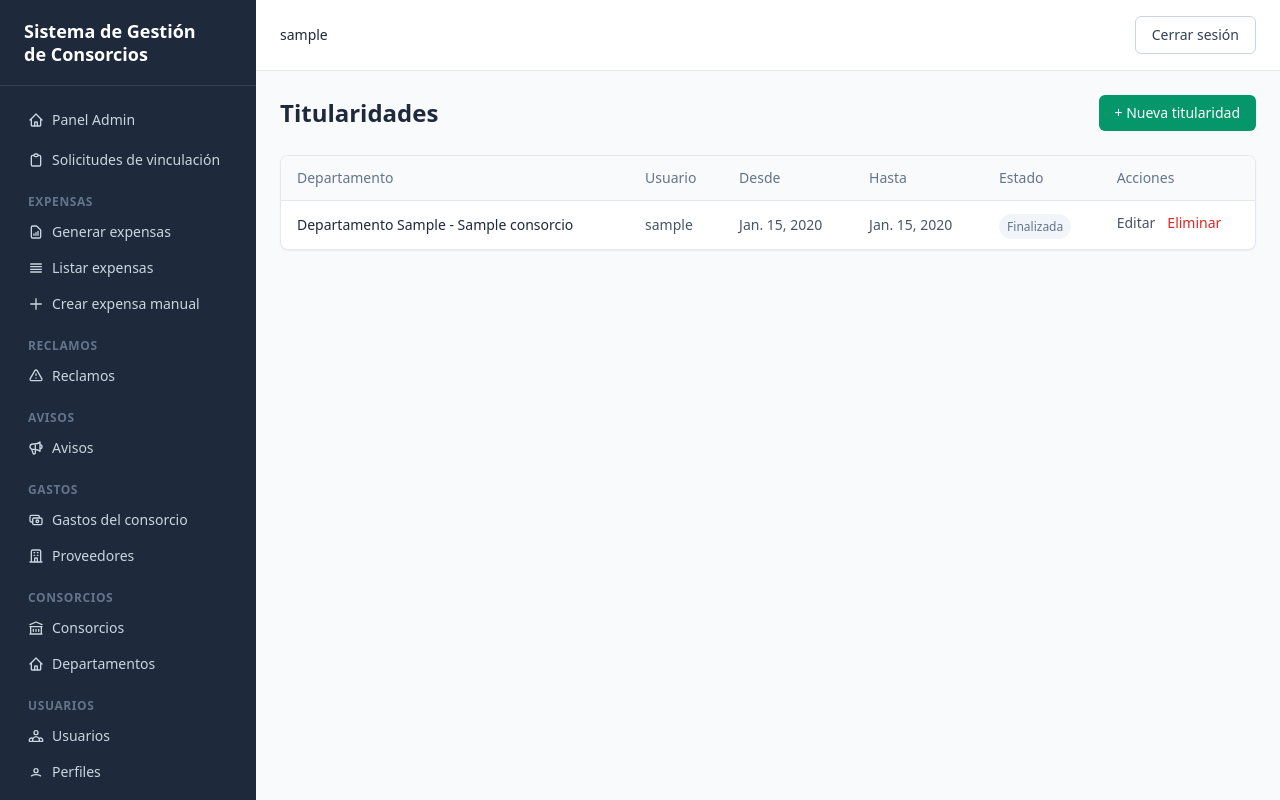
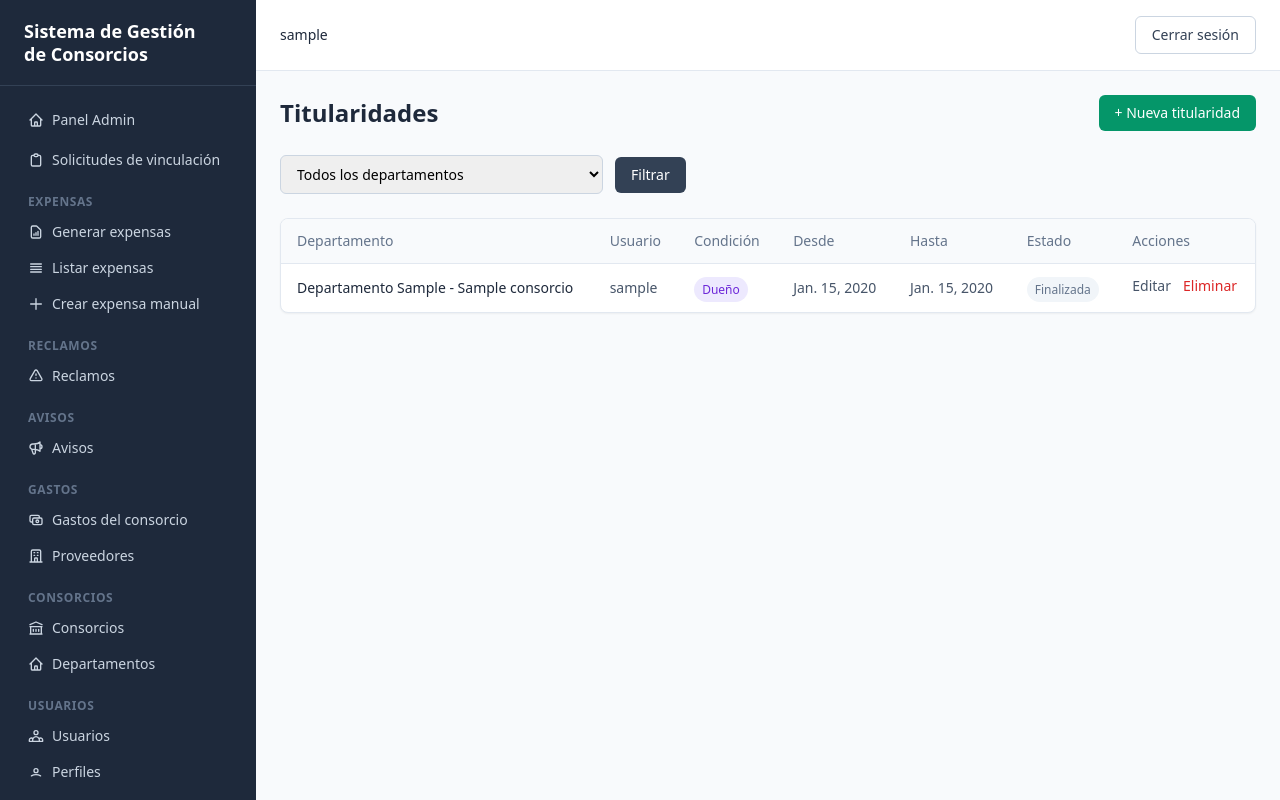
Before and after one commit to gogoroisler/TP-FINAL-BACKEND--IFTS18, a Django app: page /titularidades/ in a window 1280 px wide. Run offline with Django 5.2, Linux system fonts and the light colour scheme; a user stored in the database is signed in; tables that the repository leaves empty hold one stand-in row (values such as "Sample post"); some libraries are stand-ins or nearby versions.

Commit message:
feat: condicion en Titularidad + filtro por departamento + confirmacion al crear
- Campo condicion (dueño/inquilino) en Titularidad con migracion.
  Al aprobar una solicitud se copia automaticamente el condicion declarado.
- ListarTitularidadesView acepta ?departamento_id para filtrar titulares
  vigentes e historicos por departamento.
- CrearTitularidadView muestra pantalla de confirmacion si el departamento
  ya tiene un titular activo, antes de permitir la creacion.

```diff
--- a/consorcios/models.py
+++ b/consorcios/models.py
@@ -29,8 +29,14 @@ class Departamento(models.Model):
 
 
 class Titularidad(models.Model):
+    CONDICION_CHOICES = [
+        ('dueno', 'Dueño'),
+        ('inquilino', 'Inquilino'),
+    ]
+
     departamento = models.ForeignKey(Departamento, on_delete=models.CASCADE)
     usuario = models.ForeignKey(User, on_delete=models.CASCADE)
+    condicion = models.CharField(max_length=20, choices=CONDICION_CHOICES, default='dueno')
     fecha_desde = models.DateField()
     fecha_hasta = models.DateField(null=True, blank=True)
 
--- a/consorcios/views.py
+++ b/consorcios/views.py
@@ -156,6 +156,7 @@ def gestionar_solicitud(request, solicitud_id):
             Titularidad.objects.create(
                 departamento=solicitud.departamento,
                 usuario=solicitud.usuario,
+                condicion=solicitud.condicion,
                 fecha_desde=timezone.now().date(),
             )
         elif accion == 'aprobar_reemplazar':
@@ -170,6 +171,7 @@ def gestionar_solicitud(request, solicitud_id):
             Titularidad.objects.create(
                 departamento=solicitud.departamento,
                 usuario=solicitud.usuario,
+                condicion=solicitud.condicion,
                 fecha_desde=timezone.now().date(),
             )
         elif accion == 'aprobar_agregar':
@@ -180,6 +182,7 @@ def gestionar_solicitud(request, solicitud_id):
             Titularidad.objects.create(
                 departamento=solicitud.departamento,
                 usuario=solicitud.usuario,
+                condicion=solicitud.condicion,
                 fecha_desde=timezone.now().date(),
             )
         elif accion == 'rechazar':
@@ -275,7 +278,17 @@ class ListarTitularidadesView(RolRequeridoMixin, ListView):
     context_object_name = 'titularidades'
 
     def get_queryset(self):
-        return get_todas_las_titularidades()
+        qs = get_todas_las_titularidades()
+        departamento_id = self.request.GET.get('departamento_id')
+        if departamento_id:
+            qs = qs.filter(departamento_id=departamento_id)
+        return qs
+
+    def get_context_data(self, **kwargs):
+        context = super().get_context_data(**kwargs)
+        context['departamentos'] = get_todos_los_departamentos()
+        context['departamento_id_seleccionado'] = self.request.GET.get('departamento_id', '')
+        return context
 
 
 @method_decorator(login_required, name='dispatch')
@@ -283,8 +296,19 @@ class CrearTitularidadView(RolRequeridoMixin, CreateView):
     rol_requerido = 'admin'
     model = Titularidad
     template_name = 'titularidades/crear.html'
-    fields = ['departamento', 'usuario', 'fecha_desde', 'fecha_hasta']
+    fields = ['departamento', 'usuario', 'condicion', 'fecha_desde', 'fecha_hasta']
     success_url = reverse_lazy('listar_titularidades')
+
+    def form_valid(self, form):
+        departamento = form.cleaned_data['departamento']
+        titular_activo = get_titularidad_activa_por_departamento(departamento)
+        if titular_activo and not self.request.POST.get('confirmado'):
+            return render(self.request, 'titularidades/confirmar_crear.html', {
+                'form': form,
+                'titular_activo': titular_activo,
+                'departamento': departamento,
+            })
+        return super().form_valid(form)
 
 
 @method_decorator(login_required, name='dispatch')
@@ -292,7 +316,7 @@ class EditarTitularidadView(RolRequeridoMixin, UpdateView):
     rol_requerido = 'admin'
     model = Titularidad
     template_name = 'titularidades/editar.html'
-    fields = ['departamento', 'usuario', 'fecha_desde', 'fecha_hasta']
+    fields = ['departamento', 'usuario', 'condicion', 'fecha_desde', 'fecha_hasta']
     success_url = reverse_lazy('listar_titularidades')
     pk_url_kwarg = 'titularidad_id'
 
--- a/templates/titularidades/listar.html
+++ b/templates/titularidades/listar.html
@@ -10,6 +10,27 @@
     </a>
 </div>
 
+<!-- Filtro por departamento -->
+<form method="get" class="mb-6 flex items-center gap-3">
+    <select name="departamento_id"
+            class="border border-slate-300 rounded-md px-3 py-2 text-sm focus:outline-none focus:ring-2 focus:ring-emerald-500 focus:border-emerald-500">
+        <option value="">Todos los departamentos</option>
+        {% for depto in departamentos %}
+            <option value="{{ depto.id }}" {% if departamento_id_seleccionado == depto.id|stringformat:"s" %}selected{% endif %}>
+                {{ depto }}
+            </option>
+        {% endfor %}
+    </select>
+    <button type="submit"
+            class="bg-slate-700 hover:bg-slate-800 text-white px-4 py-2 rounded-md font-medium transition-colors text-sm">
+        Filtrar
+    </button>
+    {% if departamento_id_seleccionado %}
+    <a href="{% url 'listar_titularidades' %}"
+       class="text-sm text-slate-500 hover:text-slate-700">Limpiar filtro</a>
+    {% endif %}
+</form>
+
 {% if titularidades %}
 <div class="bg-white border border-slate-200 rounded-lg shadow-sm overflow-hidden">
     <table class="w-full">
@@ -17,6 +38,7 @@
             <tr>
                 <th class="text-left px-4 py-3 text-sm font-medium text-slate-500">Departamento</th>
                 <th class="text-left px-4 py-3 text-sm font-medium text-slate-500">Usuario</th>
+                <th class="text-left px-4 py-3 text-sm font-medium text-slate-500">Condición</th>
                 <th class="text-left px-4 py-3 text-sm font-medium text-slate-500">Desde</th>
                 <th class="text-left px-4 py-3 text-sm font-medium text-slate-500">Hasta</th>
                 <th class="text-left px-4 py-3 text-sm font-medium text-slate-500">Estado</th>
@@ -28,11 +50,18 @@
             <tr class="hover:bg-slate-50">
                 <td class="px-4 py-3 text-sm font-medium text-slate-800">{{ t.departamento }}</td>
                 <td class="px-4 py-3 text-sm text-slate-600">{{ t.usuario.username }}</td>
+                <td class="px-4 py-3">
+                    {% if t.condicion == 'dueno' %}
+                        <span class="px-2 py-1 rounded-full text-xs font-medium bg-violet-100 text-violet-700">Dueño</span>
+                    {% else %}
+                        <span class="px-2 py-1 rounded-full text-xs font-medium bg-slate-100 text-slate-600">Inquilino</span>
+                    {% endif %}
+                </td>
                 <td class="px-4 py-3 text-sm text-slate-600">{{ t.fecha_desde }}</td>
                 <td class="px-4 py-3 text-sm text-slate-600">{{ t.fecha_hasta|default:"—" }}</td>
                 <td class="px-4 py-3">
                     {% if t.fecha_hasta is None %}
-                        <span class="px-2 py-1 rounded-full text-xs font-medium bg-emerald-100 text-emerald-700">Activa</span>
+                        <span class="px-2 py-1 rounded-full text-xs font-medium bg-emerald-100 text-emerald-700">Vigente</span>
                     {% else %}
                         <span class="px-2 py-1 rounded-full text-xs font-medium bg-slate-100 text-slate-500">Finalizada</span>
                     {% endif %}
@@ -48,7 +77,7 @@
 </div>
 {% else %}
 <div class="bg-white border border-slate-200 rounded-lg shadow-sm p-12 text-center">
-    <p class="text-slate-500">No hay titularidades registradas.</p>
+    <p class="text-slate-500">No hay titularidades{% if departamento_id_seleccionado %} para el departamento seleccionado{% endif %}.</p>
 </div>
 {% endif %}
 
```
Also changed, not shown: templates/titularidades/confirmar_crear.html (added, +47 -0 lines), consorcios/migrations/0006_add_condicion_to_titularidad.py (added).
